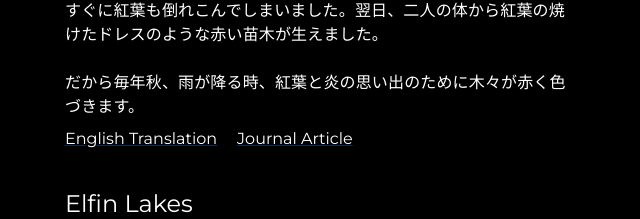
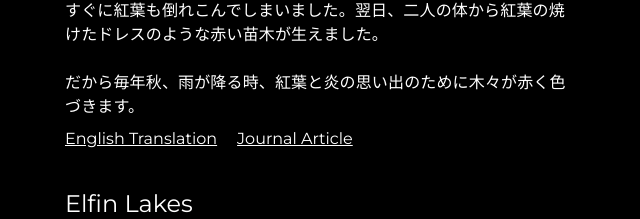
Before and after one commit to cinarteker/portfolio, a React (Create React App) app in the folder client/: page /blog in a window 1280 px wide. Shown: the part 1155-1374 px from the top of the page, without its empty margins (319-959 px from the left). Built offline with nearby package versions, Linux system fonts and the light colour scheme.

Commit message:
style: transition on blog links

```diff
--- a/client/src/pages/Blog.jsx
+++ b/client/src/pages/Blog.jsx
@@ -76,7 +76,13 @@ function BlogEntry({ entry }) {
             <Link
               key={link.id}
               sx={{
+                position: "relative",
                 color: "white",
+                textDecorationColor: "white",
+                transition: "color 0.25s ease-in-out",
+                "&:hover": {
+                  color: "gray",
+                },
               }}
               target="_blank"
               href={link.url}
```
